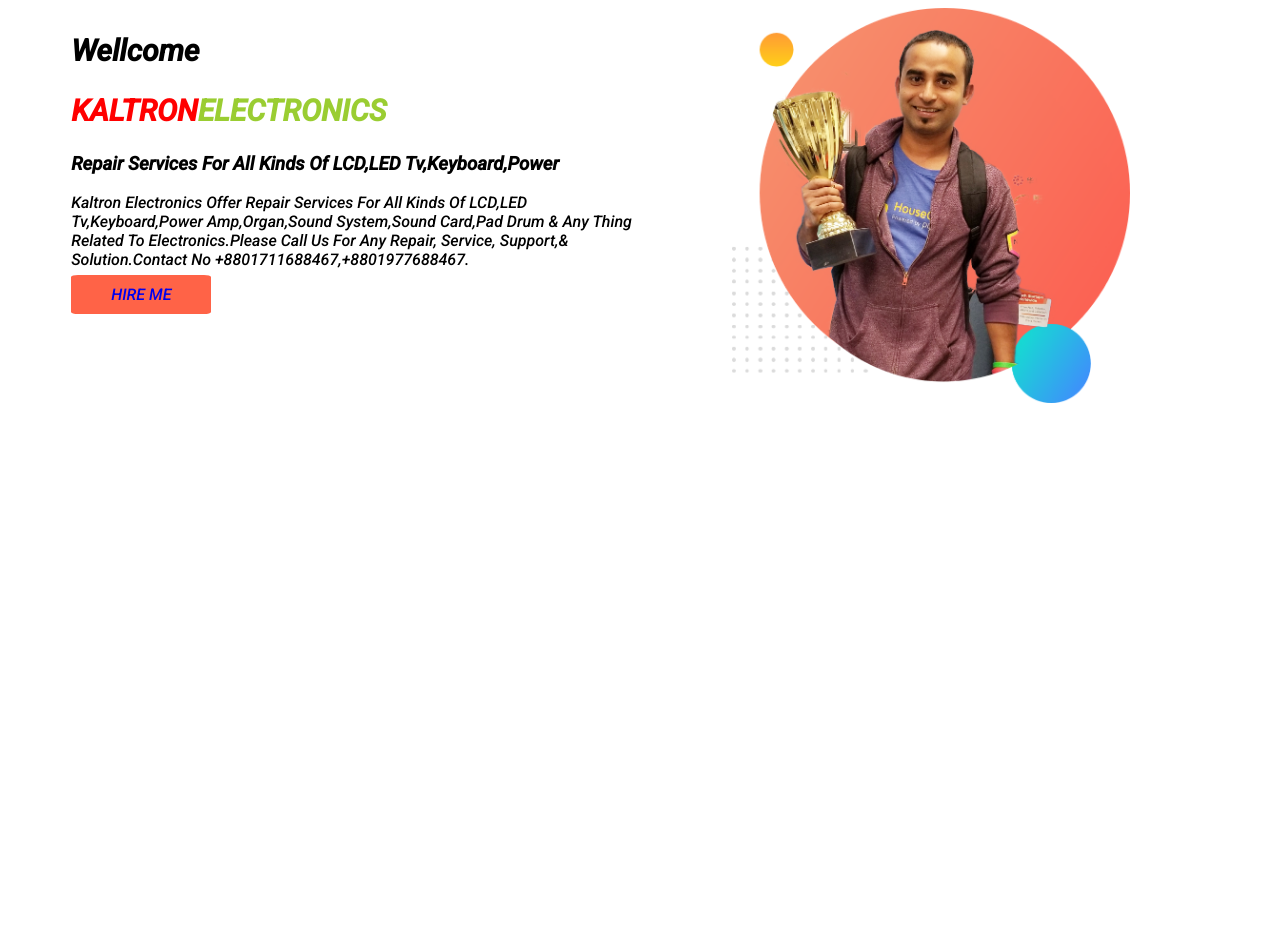
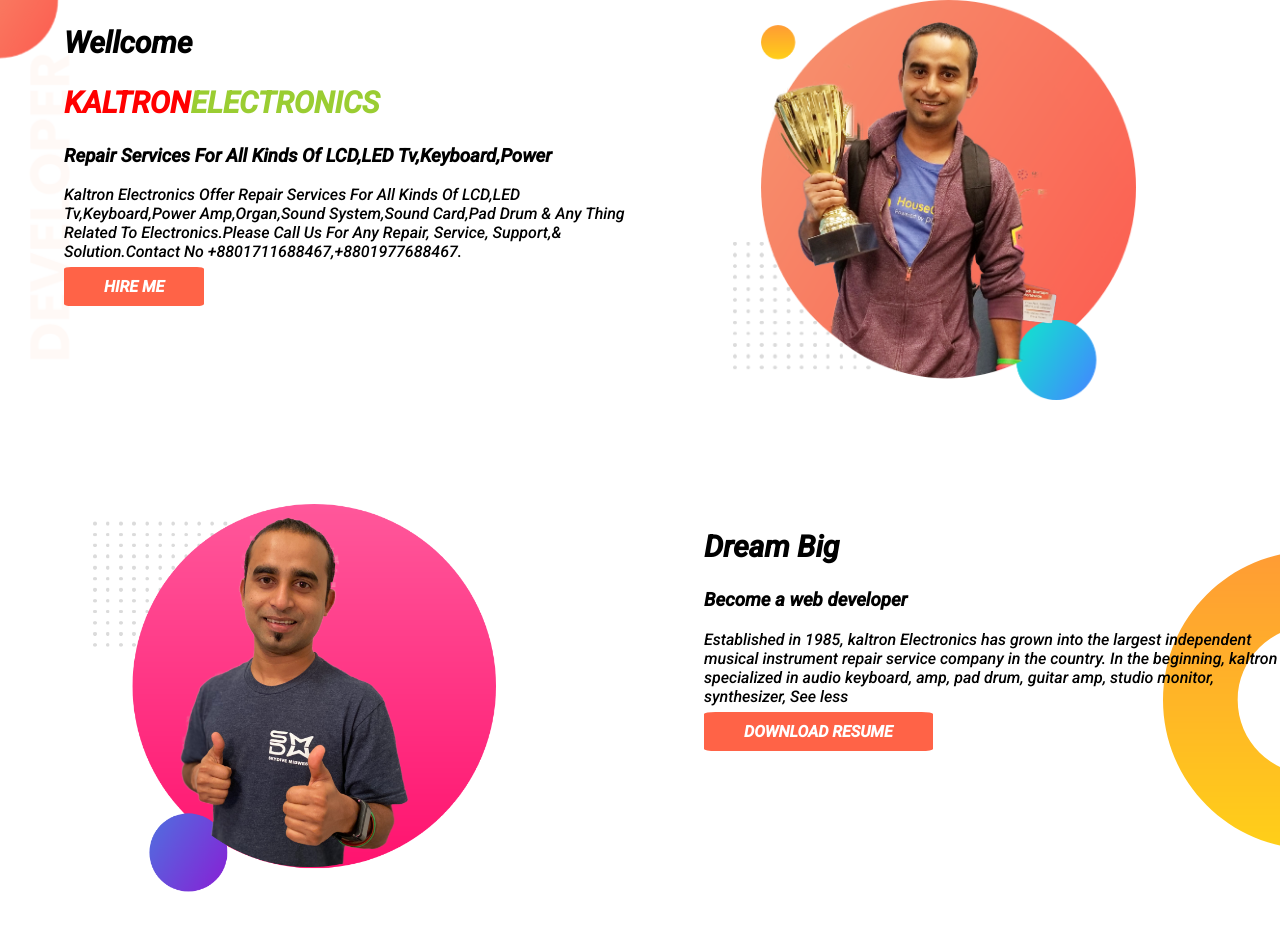
Before and after one commit to tanmoydey19/kaltron, a plain HTML site: page index.html in a window 1280 px wide. Before the commit the page ends 800 px from the top, so only its background shows below. Drawn offline with Linux system fonts and the light colour scheme.

Commit message:
add dream

```diff
--- a/index.html
+++ b/index.html
@@ -13,7 +13,7 @@
 
 </head>
 <body>
-    <section>
+    <section class="top-bannar">
         <div class="top">
             <h1>Wellcome</h1>
         <h1> <SPAn class="kaltron to">KALTRON</SPAn><span class="electronics">ELECTRONICS</span> </h1>
@@ -26,6 +26,19 @@
         <img src="images/jhankar.png" alt="pic1">
         </div>
     </section>
+    <section class="Dream-Big">
+        <div class="top img">
+         <img src="images/jhankar2.png" alt="pic2">
+        </div>
+        <div class="top">
+            <h1>Dream Big</h1>
+            <h3>Become a web developer</h3>
+            <p>Established in 1985, kaltron Electronics has grown into the largest independent musical instrument repair service company in the country. In the beginning, kaltron specialized in audio keyboard, amp, pad drum, guitar amp, studio monitor, synthesizer, See less</p>
+            <a class="link-button" target="_blank" href="https://www.facebook.com/kaltronelectronics/photos/a.113794519999562/222755969103416/">DOWNLOAD RESUME</a>
+        </div>
+
+
+    </section>
 
 </body>
 </html>
--- a/style.css
+++ b/style.css
@@ -1,5 +1,6 @@
 body{
     font-family: 'Roboto', sans-serif;
+    margin: 0%;
 }
 h1{
     font-size: 30px;
@@ -10,11 +11,9 @@ h1{
 .electronics{
     color: yellowgreen;
 }
-.top{
-
-}
 section{
     display: flex;
+    margin-bottom: 100px;
 }
 .top{
     width: 50%;
@@ -30,4 +29,19 @@ section{
     background-color: tomato;
     padding: 10px 40px;
     border-radius: 5%;
+    color: white;
+    font-weight: 700;
+
 }
+.top-bannar{
+    background-image: url(images/top-banner.png);
+    background-repeat: no-repeat;
+
+}
+
+.Dream-Big{
+    background-image: url(images/dream-bg.png);
+    background-repeat: no-repeat;
+    background-position: right;
+}
+.
```
